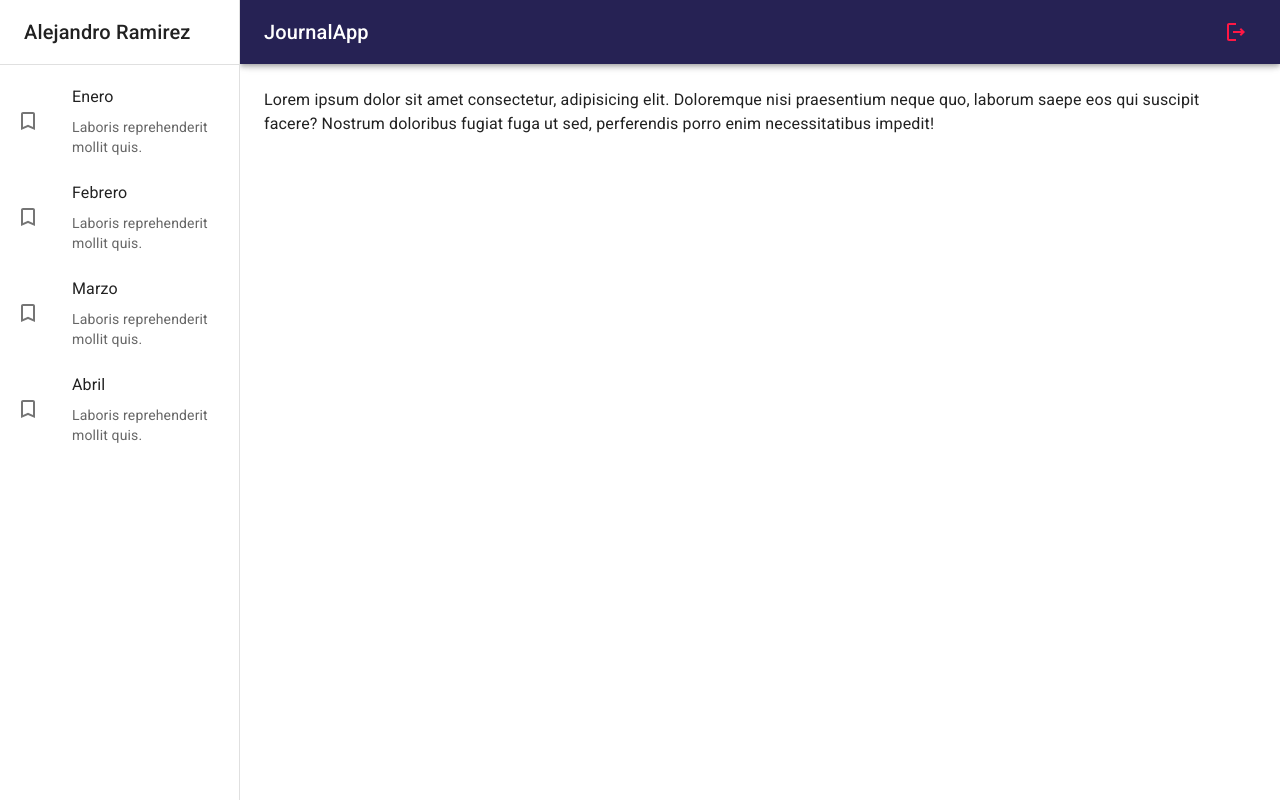
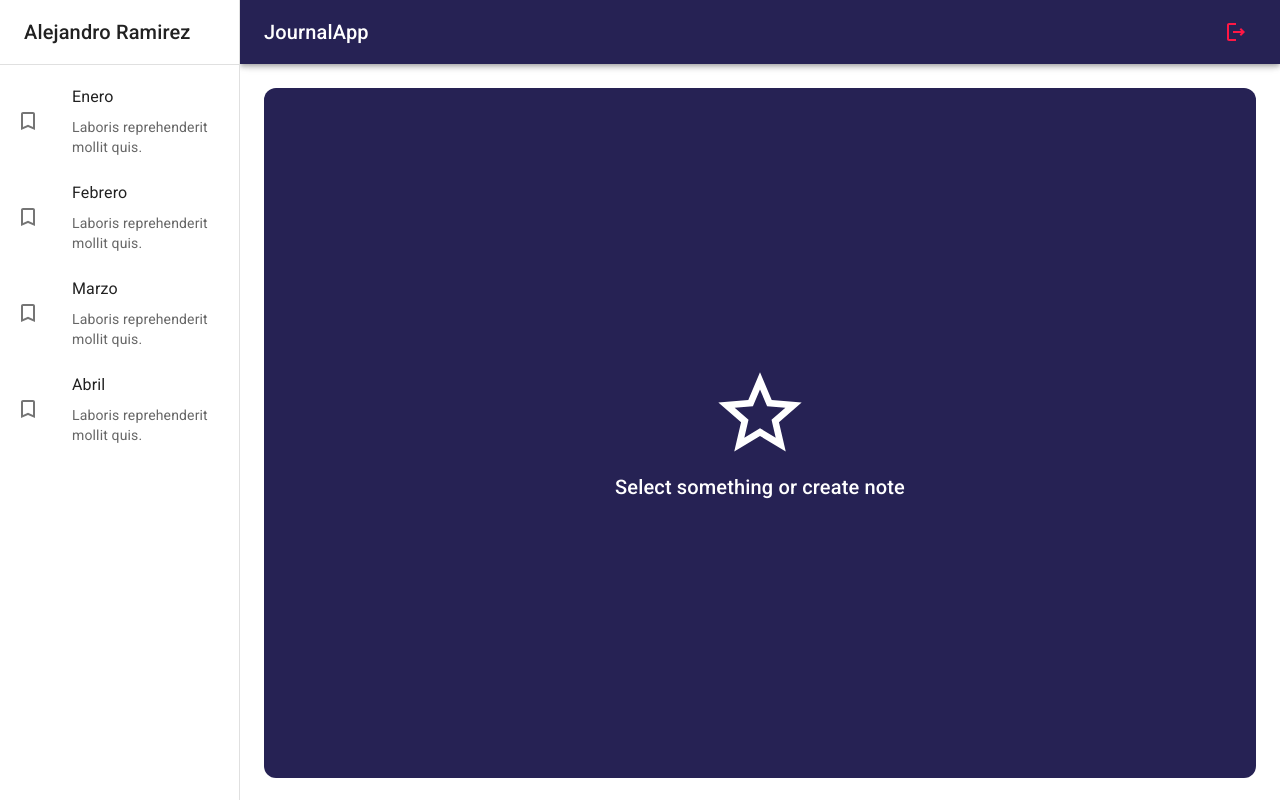
Before and after one commit to alejopua/Journal, a React (Vite) app: page / in a window 1280 px wide. Built offline with nearby package versions, Linux system fonts and the light colour scheme.

Commit message:
Refactor JournalPage component to use NothingSelectedViews

```diff
--- a/src/journal/page/JournalPage.jsx
+++ b/src/journal/page/JournalPage.jsx
@@ -1,15 +1,10 @@
-import { Typography } from "@mui/material"
 import { JournalLayout } from "../layout/JournalLayout"
+import { NothingSelectedViews } from "../views"
 
 export const JournalPage = () => {
   return (
     <JournalLayout>
-      <Typography variant='p'>Lorem ipsum dolor sit amet consectetur, adipisicing elit. Doloremque nisi praesentium neque quo, laborum saepe eos qui suscipit facere? Nostrum doloribus fugiat fuga ut sed, perferendis porro enim necessitatibus impedit!</Typography>
-      {/* <Typography component='h1'>JournalPage</Typography> */}
-
-      {/* NothinSelected */}
-      {/* NoteView */}
-
+      <NothingSelectedViews />
     </JournalLayout>
   )
 }
```
